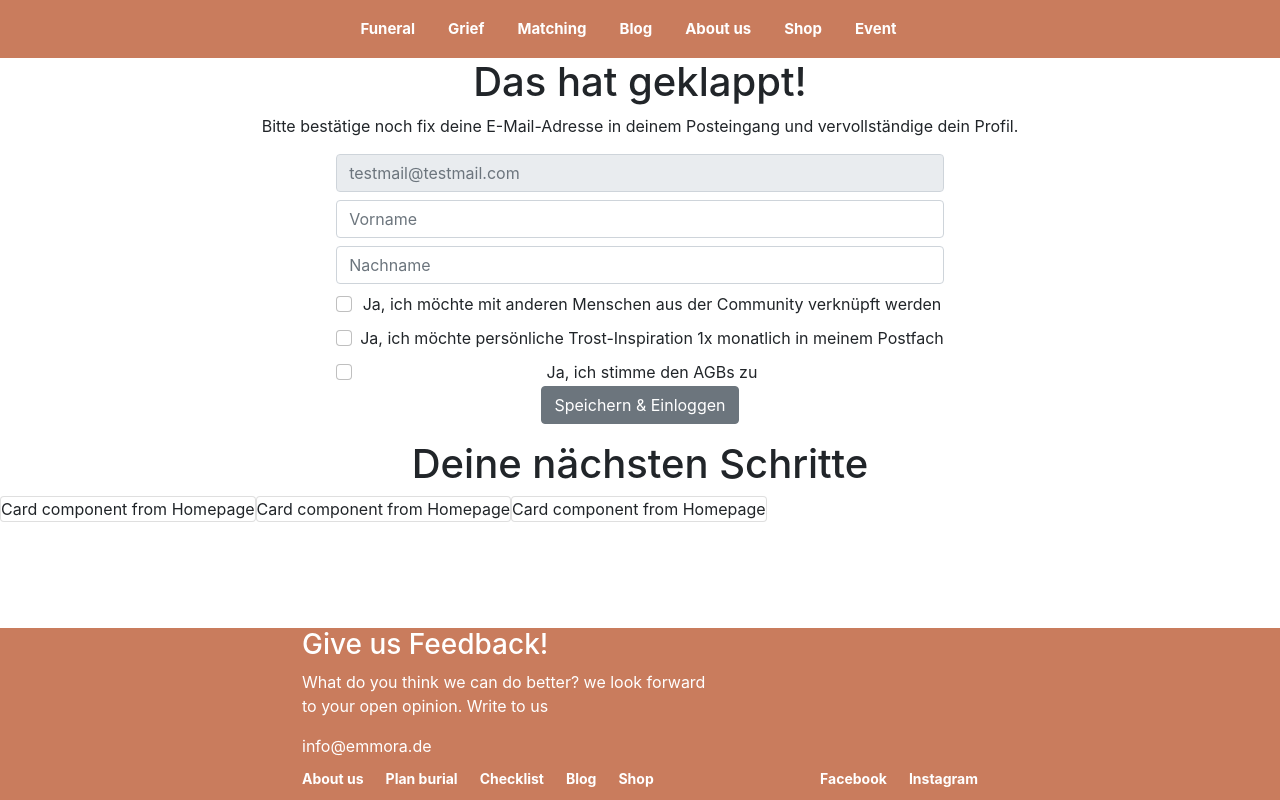
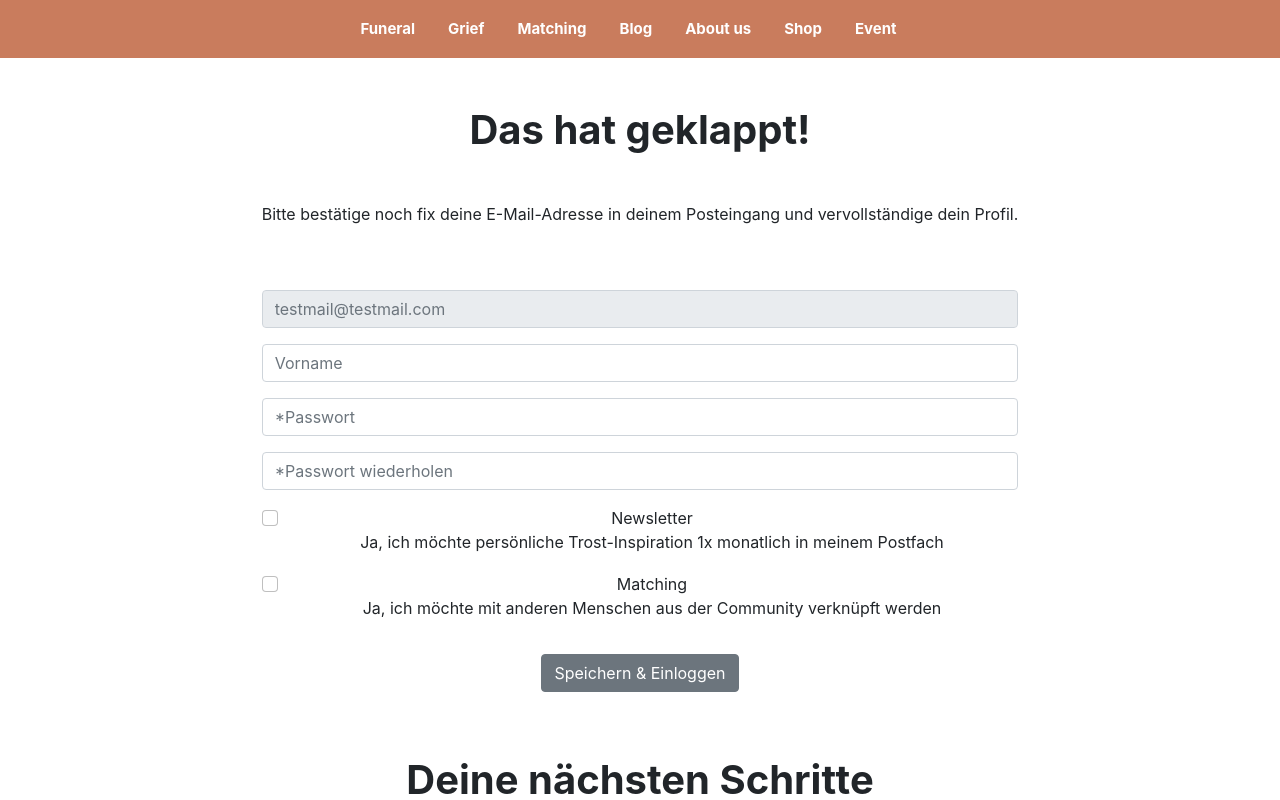
Before and after one commit to hoolby/Neue-Traditionen, a React (Vite) app in the folder frontend/: page /register in a window 1280 px wide. Shown: the top 800 px of the page. Built offline with nearby package versions, Linux system fonts and the light colour scheme.

Commit message:
registration page adjusted to new wireframes

```diff
--- a/frontend/src/components/Register.css
+++ b/frontend/src/components/Register.css
@@ -1,9 +1,5 @@
-/* // This will be overridden by Bootstrap (unless the property is not definded in Bootstrap)*/
+/* This will be overridden by Bootstrap (unless the property is not definded in Bootstrap) */
 Form.Control {
-  width: 292px;
-  height: 39px;
+  width: 100%;
   text-align: left;
-
-  background: rgba(200, 125, 97, 0.55);
-  border-radius: 37px;
 }
--- a/frontend/src/components/Register.jsx
+++ b/frontend/src/components/Register.jsx
@@ -3,22 +3,50 @@ import Form from "react-bootstrap/Form";
 import Button from "react-bootstrap/Button";
 import Stack from "react-bootstrap/Stack";
 import Card from "react-bootstrap/Card";
+import Container from "react-bootstrap/Container";
 // This will be overridden by Bootstrap (unless the property is not definded in Bootstrap)
 import "./Register.css";
 
 // eslint-disable-next-line
 function Register({ userMail }) {
-  function submitHandler(event) {
-    event.PreventDefault();
+  // PROPS: userMail from the previous step in the sign-up process
+  const [validated, setValidated] = React.useState(false); // Sets whether or not the UI will show the validity of user inputs
+
+  const [firstName, setFirstName] = React.useState(null);
+  // const [lastName, setLastName] = React.useState(null);
+  const [password, setPassword] = React.useState(null);
+  const [passwordRepeated, setPasswordRepeated] = React.useState(null);
+  const [consentNewsletter, setConsentNewsletter] = React.useState(false);
+  const [consentForConnecting, setConsentForConnecting] = React.useState(false);
+  // const [consentTOS, setConsentTOS] = React.useState(false);
+
+  // HANDLING SUBMISSION
+  const handleSubmit = (event) => {
+    const form = event.currentTarget;
+    // Checking if all required fields have been completed
+    if (form.checkValidity() === false) {
+      event.preventDefault();
+      event.stopPropagation();
+      // Now we set the UI to show the what has been validated / which inputs need to be changed
+      setValidated(true);
+    } else {
+      // Submitting the data
+      event.preventDefault();
+      console.warn(
+        firstName,
+        lastName,
+        consentForConnecting,
+        consentNewsletter,
+        consentTOS,
+        password
+      );
     }
+  };
 
   return (
     <>
-      <h1>Das hat geklappt!</h1>
-      <p>
-        Bitte bestätige noch fix deine E-Mail-Adresse in deinem Posteingang und
-        vervollständige dein Profil.
-      </p>
+      <h1 className="mt-5 mb-5 fw-bold">Das hat geklappt!</h1>
+      <Container fluid="md">
         {/* TEXT, INPUT FIELDS, CHECKBOXES, SUBMIT BUTTON */}
         <div
           style={{
@@ -27,46 +55,137 @@ function Register({ userMail }) {
           }}
         >
           {/* REACT-BOOTSTRAP COMPONENTS */}
-        <Form className="mb-3">
+          <Form
+            className="mb-3"
+            noValidate
+            validated={validated}
+            onSubmit={handleSubmit}
+          >
             {/* Stack is just for making the layout easier (similar to flexbox) */}
-          <Stack gap={2}>
+            <Stack gap={3}>
+              <p className="mb-5">
+                Bitte bestätige noch fix deine E-Mail-Adresse in deinem
+                Posteingang und vervollständige dein Profil.
+              </p>
+
+              {/* Email field (takes value from DB, no changes possible) */}
               <Form.Group controlId="formEmail">
                 <Form.Control
-                variant
-                type="email"
+                  type="formEmail"
                   placeholder={userMail}
                   disabled
                 />
               </Form.Group>
+              {/* Input first name */}
               <Form.Group controlId="formFirstName">
-              <Form.Control type="firstName" placeholder="Vorname" />
+                <Form.Control
+                  required
+                  type="firstName"
+                  placeholder="Vorname"
+                  value={firstName}
+                  onChange={(event) => setFirstName(event.target.value)}
+                />
+                <Form.Control.Feedback type="invalid">
+                  Feld ist erforderlich.
+                </Form.Control.Feedback>
               </Form.Group>
-            <Form.Group controlId="formLastName">
-              <Form.Control type="lastName" placeholder="Nachname" />
+              {/* LAST NAME */}
+              {/* <Form.Group controlId="formLastName">
+                <Form.Control
+                  required
+                  type="lastName"
+                  placeholder="Nachname"
+                  value={lastName}
+                  onChange={(event) => setLastName(event.target.value)}
+                />
+
+                <Form.Control.Feedback type="invalid">
+                  Feld ist erforderlich.
+                </Form.Control.Feedback>
+              </Form.Group> */}
+              {/* PASSWORD */}
+              <Form.Group controlId="formPassword">
+                <Form.Control
+                  required
+                  type="password"
+                  placeholder="*Passwort"
+                  value={password}
+                  onChange={(event) => setPassword(event.target.value)}
+                />
+
+                <Form.Control.Feedback type="invalid">
+                  Feld ist erforderlich.
+                </Form.Control.Feedback>
               </Form.Group>
-            {/* CHECKBOXES */}
+              {/* REPEAT PASSWORD */}
+              <Form.Group controlId="formPasswordRepeated">
+                <Form.Control
+                  required
+                  type="password"
+                  placeholder="*Passwort wiederholen"
+                  value={passwordRepeated}
+                  onChange={(event) => setPasswordRepeated(event.target.value)}
+                />
+
+                <Form.Control.Feedback type="invalid">
+                  Feld ist erforderlich.
+                </Form.Control.Feedback>
+              </Form.Group>
+
+              {/*****************************************************************
+               CHECKBOXES
+               ******************************************************************/}
+              <div>
+                <Form.Group>
                   <Form.Check
                     type="checkbox"
-              label="Ja, ich möchte mit anderen Menschen aus der Community verknüpft werden"
+                    label={
+                      <p>
+                        Newsletter
+                        <br />
+                        Ja, ich möchte persönliche Trost-Inspiration 1x
+                        monatlich in meinem Postfach
+                      </p>
+                    }
+                    onChange={() => setConsentNewsletter(!consentNewsletter)}
                   />
                   <Form.Check
                     type="checkbox"
-              label="Ja, ich möchte persönliche Trost-Inspiration 1x monatlich in meinem Postfach"
+                    label={
+                      <p>
+                        Matching
+                        <br />
+                        Ja, ich möchte mit anderen Menschen aus der Community
+                        verknüpft werden
+                      </p>
+                    }
+                    onChange={() =>
+                      setConsentForConnecting(!consentForConnecting)
+                    }
                   />
-            <Form.Check type="checkbox" label="Ja, ich stimme den AGBs zu" />
+                  {/* <Form.Check
+                    required
+                    type="checkbox"
+                    label="Ja, ich stimme den AGBs zu"
+                    feedback="Sie müssen den AGBs zustimmen, um sich registrieren zu können."
+                    feedbackType="invalid"
+                    onChange={() => setConsentTOS(!consentTOS)}
+                  /> */}
+                </Form.Group>
+              </div>
             </Stack>
-          <Button
-            variant="secondary"
-            type="submit"
-            onClick={() => submitHandler}
-          >
+            <Button variant="secondary" type="submit" className="mt-3">
               Speichern & Einloggen
             </Button>
           </Form>
         </div>
-      {/* BOTTOM SECTION */}
-      <div>
-        <h1>Deine nächsten Schritte</h1>
+      </Container>
+
+      {/*****************************************************************
+       BOTTOM SECTION
+      ******************************************************************/}
+      <div className="mb-5">
+        <h1 className="mt-5 mb-5 fw-bold">Deine nächsten Schritte</h1>
         <Stack direction="horizontal">
           <Card>Card component from Homepage</Card>
           <Card>Card component from Homepage</Card>
--- a/frontend/src/components/footer/Footer.css
+++ b/frontend/src/components/footer/Footer.css
@@ -5,8 +5,7 @@
   align-items: center;
   background-color: #c97c5d;
   width: 100%;
-  position: absolute;
-  bottom: 0px;
+
   color: #fff;
 }
 .container {
```
Lines whose indentation alone changed are shown as unchanged.
